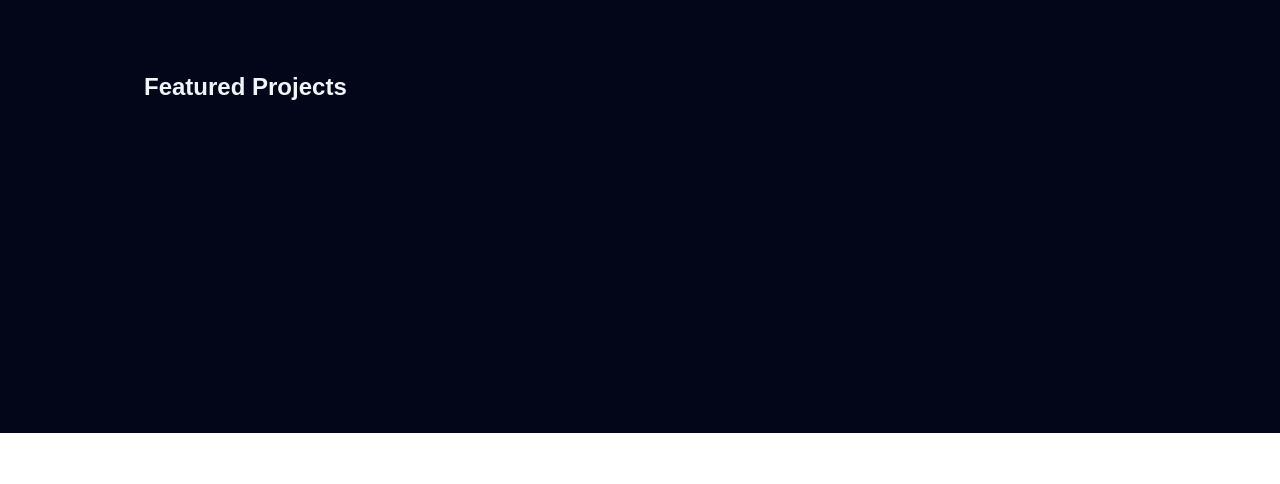
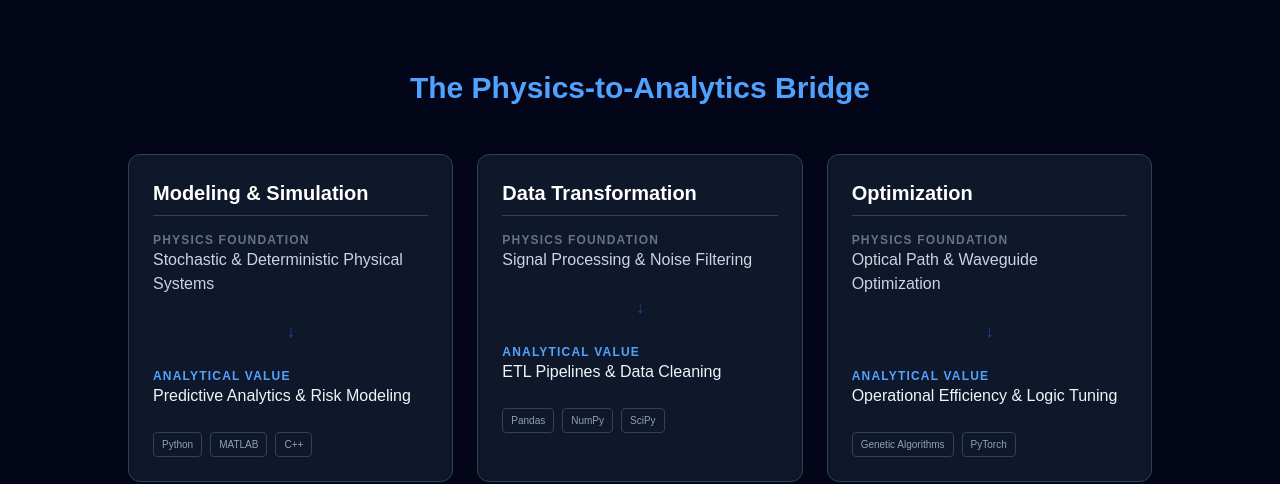
Before and after one commit to AdrianGarzaZ/portfolio, a Next.js app: page / in a window 1280 px wide. Shown: the part 367-851 px from the top of the page. Before the commit the page ends 800 px from the top, so only its background shows below. Built offline with nearby package versions, Linux system fonts and the light colour scheme.

Commit message:
add skills to layout

```diff
--- a/package.json
+++ b/package.json
@@ -9,6 +9,7 @@
     "lint": "eslint"
   },
   "dependencies": {
+    "framer-motion": "^12.34.0",
     "next": "16.1.6",
     "react": "19.2.3",
     "react-dom": "19.2.3"
--- /dev/null
+++ b/src/components/SkillBridge.tsx
@@ -0,0 +1,53 @@
+'use client';
+import { motion } from 'framer-motion';
+import { skills } from '../data/skills';
+
+export default function SkillBridge() {
+  return (
+    <section className="py-20 px-4">
+      <div className="max-w-5xl mx-auto">
+        <h2 className="text-3xl font-bold mb-12 text-center text-blue-400">
+          The Physics-to-Analytics Bridge
+        </h2>
+
+        <div className="grid grid-cols-1 md:grid-cols-3 gap-6">
+          {skills.map((skill, index) => (
+            <motion.div
+              key={index}
+              whileHover={{ y: -5 }}
+              className="bg-slate-800/50 border border-slate-700 p-6 rounded-xl backdrop-blur-sm"
+            >
+              <h3 className="text-xl font-bold mb-4 text-white border-b border-slate-700 pb-2">
+                {skill.category}
+              </h3>
+
+              <div className="space-y-4">
+                <div>
+                  <p className="text-xs uppercase tracking-widest text-slate-500 font-semibold">Physics Foundation</p>
+                  <p className="text-slate-300">{skill.physicsContext}</p>
+                </div>
+
+                <div className="py-2 flex justify-center">
+                  <span className="text-blue-500/50">↓</span>
+                </div>
+
+                <div>
+                  <p className="text-xs uppercase tracking-widest text-blue-400 font-semibold">Analytical Value</p>
+                  <p className="text-slate-100 font-medium">{skill.analystContext}</p>
+                </div>
+              </div>
+
+              <div className="mt-6 flex flex-wrap gap-2">
+                {skill.tools.map(tool => (
+                  <span key={tool} className="text-[10px] bg-slate-900 px-2 py-1 rounded border border-slate-700 text-slate-400">
+                    {tool}
+                  </span>
+                ))}
+              </div>
+            </motion.div>
+          ))}
+        </div>
+      </div>
+    </section>
+  );
+}
--- /dev/null
+++ b/src/data/skills.ts
@@ -0,0 +1,27 @@
+export interface Skill {
+  category: string;
+  physicsContext: string;
+  analystContext: string;
+  tools: string[];
+}
+
+export const skills: Skill[] = [
+  {
+    category: "Modeling & Simulation",
+    physicsContext: "Stochastic & Deterministic Physical Systems",
+    analystContext: "Predictive Analytics & Risk Modeling",
+    tools: ["Python", "MATLAB", "C++"]
+  },
+  {
+    category: "Data Transformation",
+    physicsContext: "Signal Processing & Noise Filtering",
+    analystContext: "ETL Pipelines & Data Cleaning",
+    tools: ["Pandas", "NumPy", "SciPy"]
+  },
+  {
+    category: "Optimization",
+    physicsContext: "Optical Path & Waveguide Optimization",
+    analystContext: "Operational Efficiency & Logic Tuning",
+    tools: ["Genetic Algorithms", "PyTorch"]
+  }
+];
```
Also changed, not shown: 1 other file (tests, documents, lock files or other folders).
